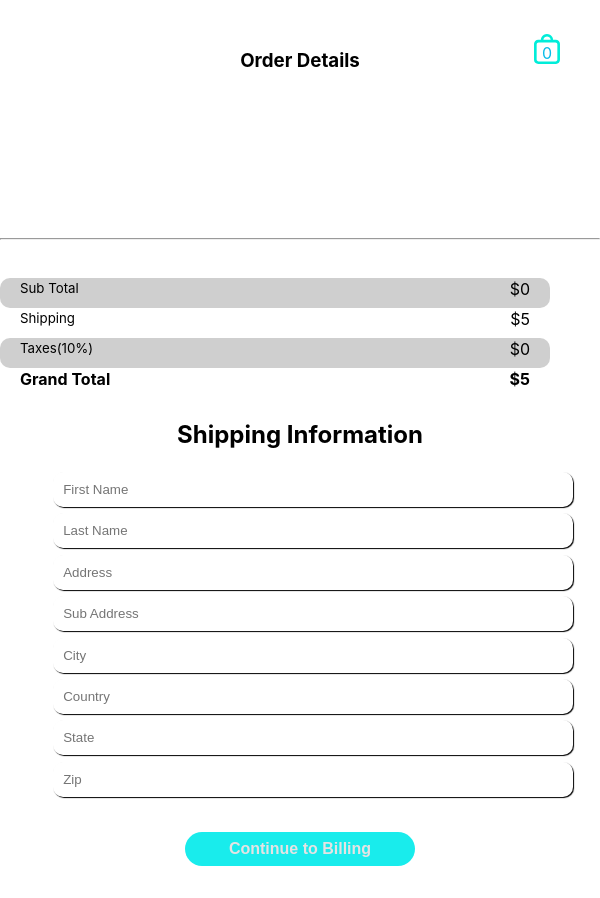
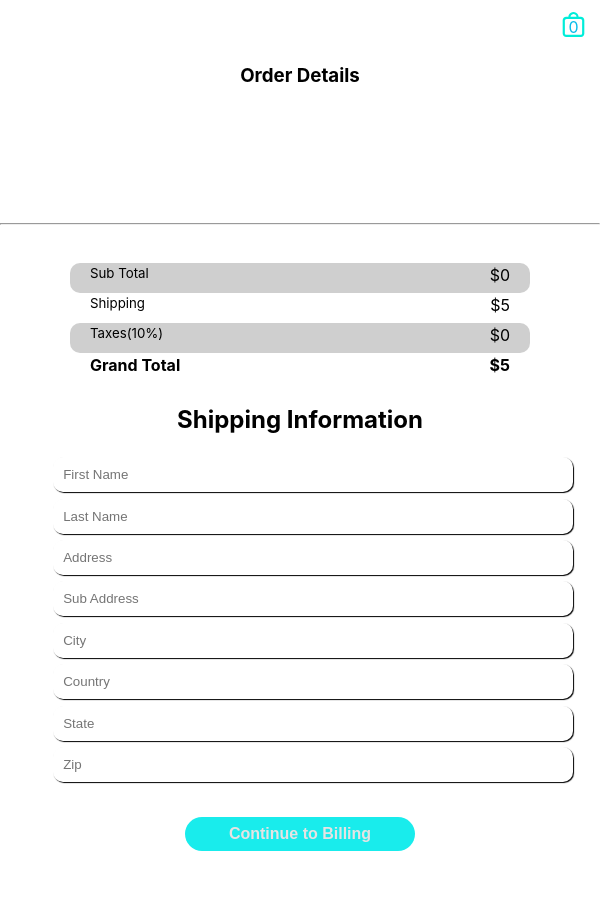
Before and after one commit to stetsonharding/musical-sweatpants, a React (Create React App) app: page /orderDetails in a window 600 px wide. Built offline with nearby package versions, Linux system fonts and the light colour scheme.

Commit message:
Order Details mobile, and desktop responsive.

```diff
--- a/src/App.css
+++ b/src/App.css
@@ -1,2 +1,4 @@
 .App-container {
+    width: 100%;
+    box-sizing: border-box;
 }
--- a/src/components/orderInfo/OrderDetails.js
+++ b/src/components/orderInfo/OrderDetails.js
@@ -12,11 +12,11 @@ export default function OrderDetails() {
   const taxes = subTotal / 10;
   const grandTotal = subTotal + shipping + taxes;
 
-  console.log(cart);
   return (
     <div className="order-details-container">
+          <h3 style={{textAlign: 'center'}}>Order Details</h3>
         <div className='order-container'>
-        <h3 style={{textAlign: 'center'}}>Order Details</h3>
+
       {cart.map((item, index) => {
 
         return (
@@ -44,7 +44,7 @@ export default function OrderDetails() {
       {/* if nothing is in shopping cart, disable checkout button.
        if already at checkout and user deletes items out of shopping cart, redirect to home page. */}
 
-      <div className="order-details-total-container">
+      <div className="order-details-pricing-container">
         <hr />
         <div className="order-details-price">
           <h5>Sub Total</h5>
--- a/src/components/orderInfo/OrderInfoLayout.js
+++ b/src/components/orderInfo/OrderInfoLayout.js
@@ -13,7 +13,11 @@ export default function OrderInfoLayout() {
   const [show, setShow] = useState(0)
   return (
     <div className='order-info-container'>
+      <div>
+
       <CartBadge />
+
+      </div>
 
       <div className="order-info">
         <OrderDetails />
--- a/src/css/CartBadge.css
+++ b/src/css/CartBadge.css
@@ -71,11 +71,7 @@
   opacity: 0.5;
 }
 
-
-
-
 #blinking {
-  /* border-bottom: 10px solid #9ae2ff; */
   border: 5px solid #9ae2ff;
   animation-name: blinking;
   animation-duration: 2s;
@@ -88,3 +84,35 @@
 
   }
 }
+
+
+
+@media(max-width: 600px) {
+  .cart-badge {
+    -webkit-user-select: none;
+    -moz-user-select: none;
+    -ms-user-select: none;
+    user-select: none;
+
+    display: flex;
+    justify-content: center;
+    align-items: center;
+    color: rgb(7, 188, 233);
+    cursor: pointer;
+
+    /* positioning badge */
+    position: absolute;
+    background-color: #fff;
+    width: 33px;
+    height: 33px;
+    top: 10px;
+    right: 10px;
+    background-image: url("../assets/bag.svg");
+    background-repeat: no-repeat;
+    border-radius: 30px;
+    background-position-x: center;
+    background-position-y: 2px;
+    z-index: 2;
+    background-size: 25px 25px;
+  }
+}
--- a/src/css/OrderDetails.css
+++ b/src/css/OrderDetails.css
@@ -1,14 +1,16 @@
 /* container */
 .order-details-container {
-  width: 420px;
   display: flex;
   justify-content: center;
   flex-direction: column;
-  height: 100%;
+  height: 420px;
+  width: 420px;
+  margin: 2rem;
+
 }
 
 .order-container{
- height: 200px;
+ height: 110px;
  overflow: auto;
 }
 
@@ -37,21 +39,30 @@
 }
 
 
-@media(max-width: 1000px){
-  .order-details-total-container{
-    width: 100%;
 
+/* Extra small devices (phones, 600px and down) */
+@media (max-width: 600px) {
+.order-details-container{
+ width: 100%;
+ margin-top: 10rem;
   }
-  .order-details-container{
-    width: 100%;
-    margin-bottom: 2rem;
-  }
-  .order-details-price{
-    display: flex;
-    justify-content: space-between;
-    width: 85%;
-
-    height: 10px;
-    /* padding: 10px 20px 10px; */
+  .order-details-price {
+    width: 70%;
+    margin: 0 auto;
   }
 }
+
+
+
+
+/* Small devices (portrait tablets and large phones, 600px and up) */
+@media (min-width: 600px) {}
+
+/* Medium devices (landscape tablets, 768px and up) */
+@media (min-width: 768px) {}
+
+/* Large devices (laptops/desktops, 992px and up) */
+@media (min-width: 992px) {}
+
+/* Extra large devices (large laptops and desktops, 1200px and up) */
+@media (min-width: 1200px) {}
--- a/src/css/OrderInfoLayout.css
+++ b/src/css/OrderInfoLayout.css
@@ -7,10 +7,40 @@ margin-top: 4rem;
 }
 
 
-@media(max-width: 1000px){
-.order-info{
-    flex-direction: column;
-    justify-content: center;
-    align-items: center;
+/* Extra small devices (phones, 600px and down) */
+@media (max-width: 600px) {
+    .order-info{
+        flex-direction: column;
+        justify-content: center;
+        align-items: center;
+        height: 90vh;
+
+
+    }
 }
+
+
+
+
+/* Small devices (portrait tablets and large phones, 600px and up) */
+@media (min-width: 600px) {
+
+    .order-info{
+        flex-direction: column;
+        justify-content: center;
+        align-items: center;
+        height: 80vh;
+
+
+    }
+
 }
+
+/* Medium devices (landscape tablets, 768px and up) */
+@media (min-width: 768px) {}
+
+/* Large devices (laptops/desktops, 992px and up) */
+@media (min-width: 992px) {}
+
+/* Extra large devices (large laptops and desktops, 1200px and up) */
+@media (min-width: 1200px) {}
```
